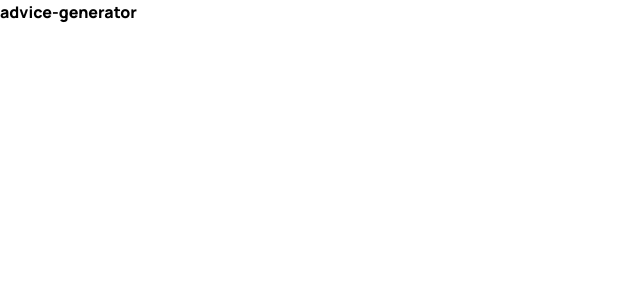
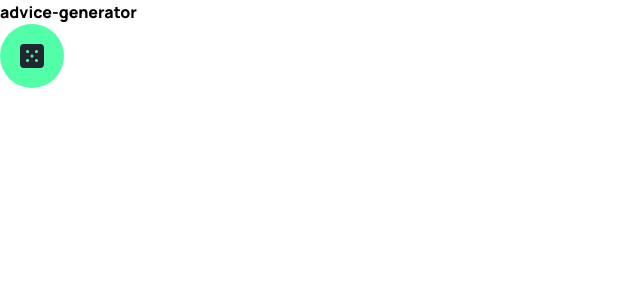
Before and after one commit to gustavolarsen/advice-generator-app, a React (Vite) app: page / in a window 1280 px wide. Shown: the top 300 px of the page, without its empty margins (0-640 px from the left). Built offline with nearby package versions, Linux system fonts and the light colour scheme.

Commit message:
feat: created button dice

```diff
--- a/index.html
+++ b/index.html
@@ -2,7 +2,7 @@
 <html lang="en">
   <head>
     <meta charset="UTF-8" />
-    <link rel="icon" sizes="32" type="image/png" href="/favicon-32x32.png" />
+    <link rel="icon" sizes="32x32" type="image/png" href="/favicon-32x32.png" />
     <meta name="viewport" content="width=device-width, initial-scale=1.0" />
     <title>Advice Generator App</title>
   </head>
--- a/package.json
+++ b/package.json
@@ -11,11 +11,13 @@
   },
   "dependencies": {
     "react": "^18.2.0",
-    "react-dom": "^18.2.0"
+    "react-dom": "^18.2.0",
+    "styled-components": "^5.3.11"
   },
   "devDependencies": {
     "@types/react": "^18.0.37",
     "@types/react-dom": "^18.0.11",
+    "@types/styled-components": "^5.1.26",
     "@typescript-eslint/eslint-plugin": "^5.59.0",
     "@typescript-eslint/parser": "^5.59.0",
     "@vitejs/plugin-react": "^4.0.0",
--- a/src/App.tsx
+++ b/src/App.tsx
@@ -1,7 +1,10 @@
+import { ButtonDice } from './components/DiceButton.component';
+
 export function App() {
   return (
     <>
       <p>advice-generator</p>
+      <ButtonDice />
     </>
   );
 }
--- /dev/null
+++ b/src/components/DiceButton.component.tsx
@@ -0,0 +1,18 @@
+import styled from 'styled-components';
+import Dice from '../assets/icon-dice.svg';
+
+const Button = styled.button`
+  padding: 20px;
+  border-radius: 50%;
+  background-color: var(--neon-green);
+  display: flex;
+  align-items: center;
+  justify-content: center;
+`;
+export function ButtonDice() {
+  return (
+    <Button>
+      <img src={Dice} alt="" />
+    </Button>
+  );
+}
--- a/src/index.css
+++ b/src/index.css
@@ -21,3 +21,8 @@
 body {
   height: 100vh;
 }
+
+button {
+  border: none;
+  background: none;
+}
```
Also changed, not shown: 1 other file (tests, documents, lock files or other folders).
